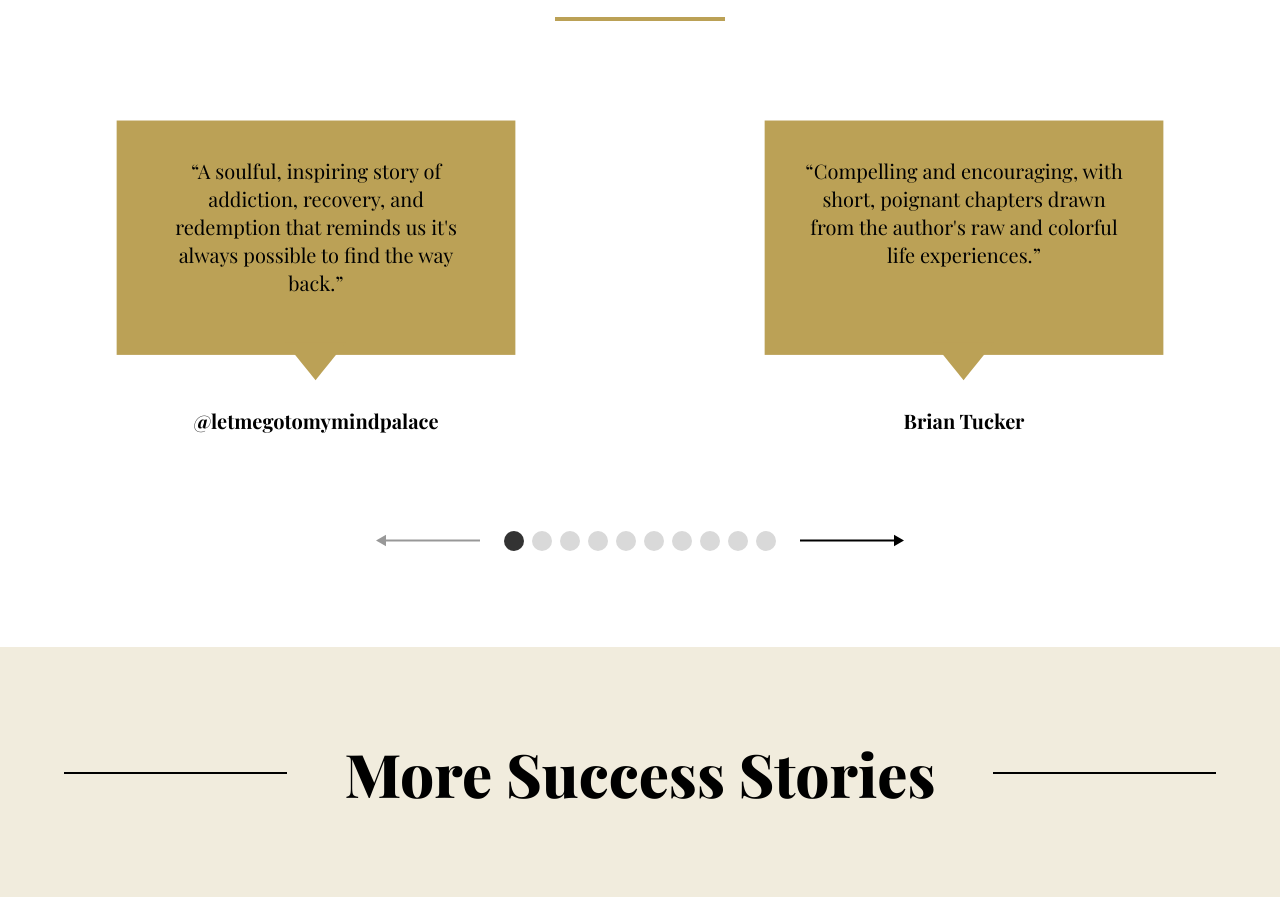
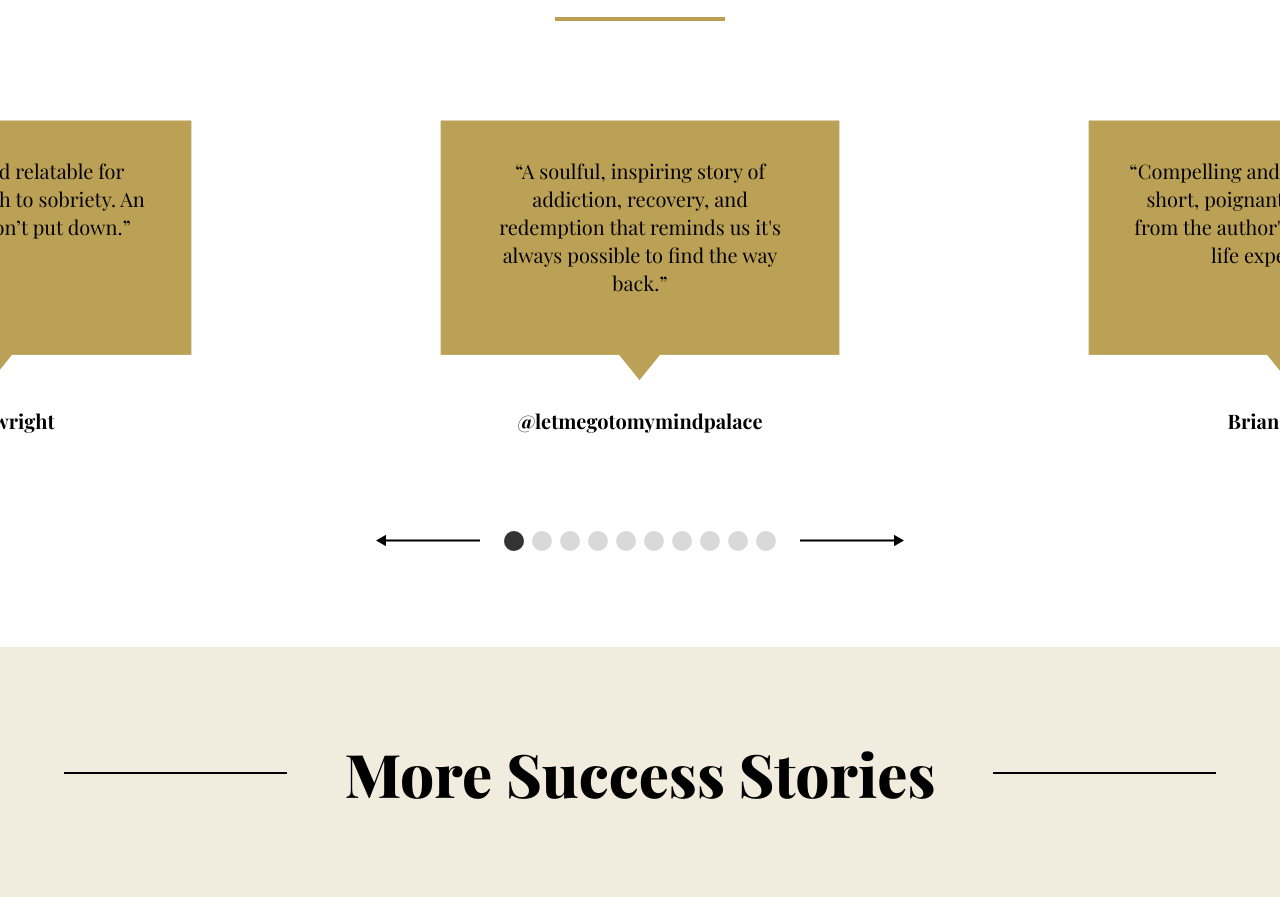
Before and after one commit to YourBookTeam/YBT_Website, a React (Vite) app: page /thirst in a window 1280 px wide. Shown: the part 3260-4157 px from the top of the page. Built offline with nearby package versions, Linux system fonts and the light colour scheme; a web font is replaced by a local one.

Commit message:
Make carousel loop

```diff
--- a/src/pages/SuccessStory.jsx
+++ b/src/pages/SuccessStory.jsx
@@ -163,7 +163,11 @@
               </h2>
             </div>
             {/* Quotes */}
-            <Carousel key={pathname} className="flex flex-col sm:gap-24">
+            <Carousel
+              key={pathname}
+              className="flex flex-col sm:gap-24"
+              opts={{ loop: true }}
+            >
               <CarouselContent className="flex justify-around">
                 {content.reviews.map((review, index) => (
                   <CarouselItem
```
